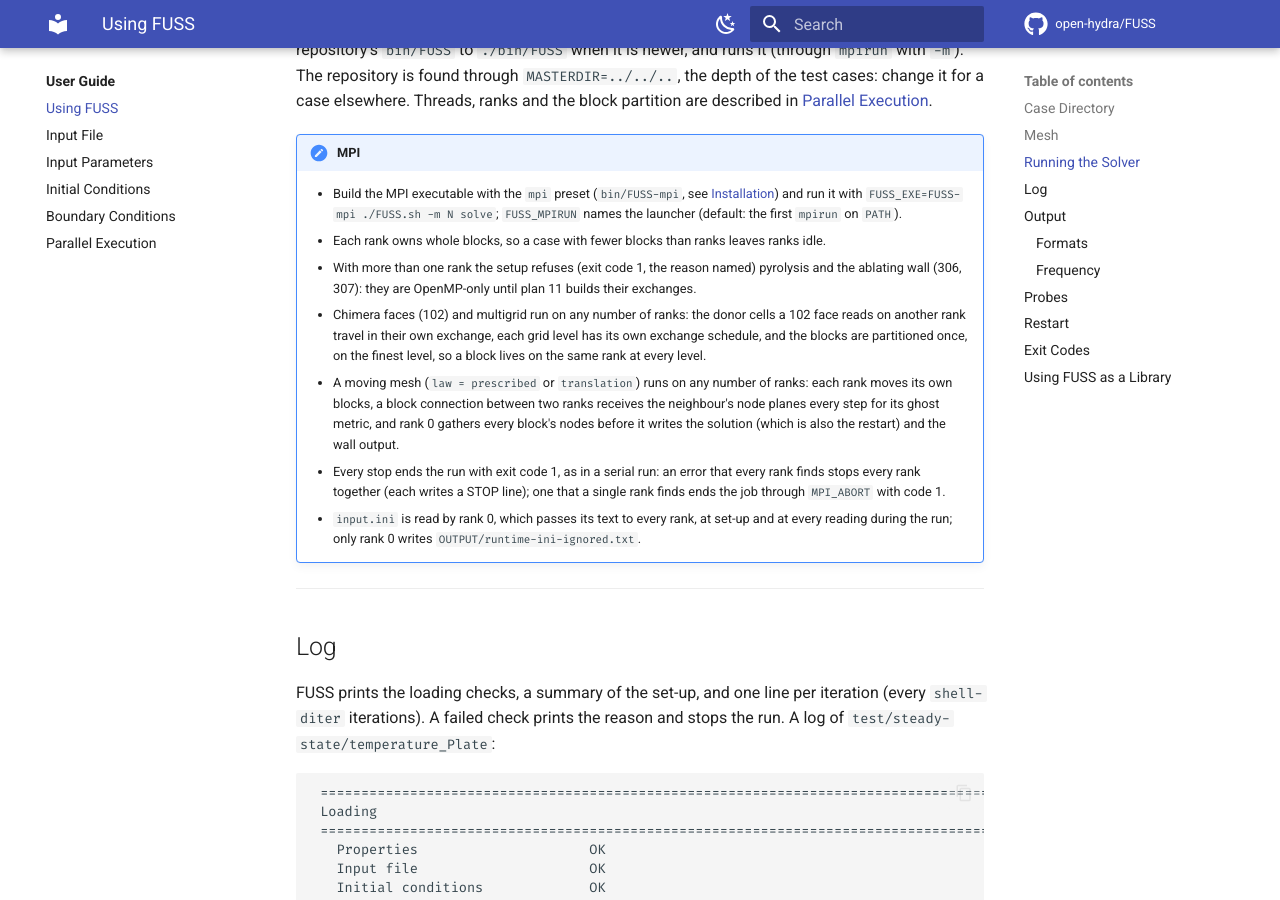
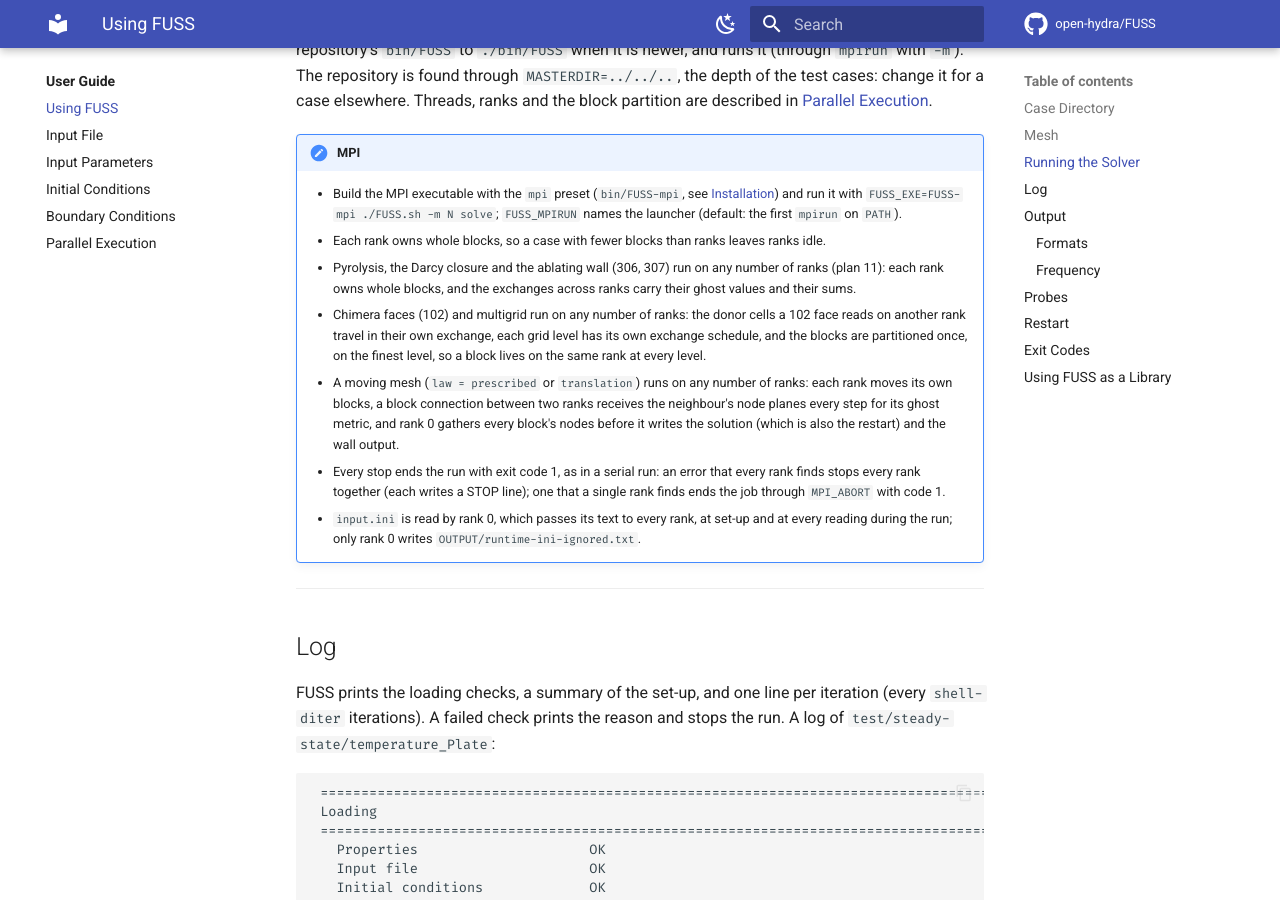
Before and after one commit to open-hydra/FUSS, an MkDocs documentation site: the page built from docs/user/using.md, in a window 1280 px wide and 900 px high, scrolled down 2384 px. Built offline with MkDocs 1.6.1 and Material for MkDocs 9.7.7, drawn with Linux system fonts in a browser that asks for light colours; comment, search, counter and statistics services are not loaded.

Commit message:
docs: the MPI refusal of pyrolysis and the ablating wall is gone since plan 11 (plan 14 S8 F1)
Plan 11 lifted it (2d6d417: type-2 pyrolysis on N ranks; dca344e: the ablating wall across ranks), but using.md, input.md
and a comment of run_guard_demos.sh still said "OpenMP-only until plan 11". ctest.yml's comments: the checkout fetches eight
submodules (lib/MORPH too), and -fno-underscoring is set only without MPI (plan 14 D6), so the MPI job links the
underscored names.

Co-Authored-By: Claude Opus 5.5 <noreply@anthropic.com>
Claude-Session: https://claude.ai/code/session_01Q6mgzZ4Em2XSijeD1s9D94

```diff
--- a/docs/user/using.md
+++ b/docs/user/using.md
@@ -82,7 +82,7 @@ The test cases carry `FUSS.sh`; its options go before the task:
 !!! note "MPI"
     - Build the MPI executable with the `mpi` preset (`bin/FUSS-mpi`, see [Installation](../getting-started/installation.md)) and run it with `FUSS_EXE=FUSS-mpi ./FUSS.sh -m N solve`; `FUSS_MPIRUN` names the launcher (default: the first `mpirun` on `PATH`).
     - Each rank owns whole blocks, so a case with fewer blocks than ranks leaves ranks idle.
-    - With more than one rank the setup refuses (exit code 1, the reason named) pyrolysis and the ablating wall (306, 307): they are OpenMP-only until plan 11 builds their exchanges.
+    - Pyrolysis, the Darcy closure and the ablating wall (306, 307) run on any number of ranks (plan 11): each rank owns whole blocks, and the exchanges across ranks carry their ghost values and their sums.
     - Chimera faces (102) and multigrid run on any number of ranks: the donor cells a 102 face reads on another rank travel in their own exchange, each grid level has its own exchange schedule, and the blocks are partitioned once, on the finest level, so a block lives on the same rank at every level.
     - A moving mesh (`law = prescribed` or `translation`) runs on any number of ranks: each rank moves its own blocks, a block connection between two ranks receives the neighbour's node planes every step for its ghost metric, and rank 0 gathers every block's nodes before it writes the solution (which is also the restart) and the wall output.
     - Every stop ends the run with exit code 1, as in a serial run: an error that every rank finds stops every rank together (each writes a STOP line); one that a single rank finds ends the job through `MPI_ABORT` with code 1.
```
Also changed, not shown: docs/user/input.md (+1 -1 lines), 2 other files.
